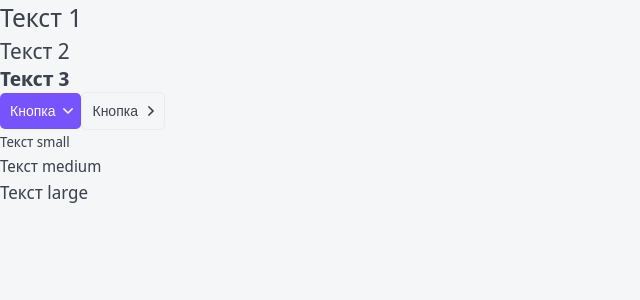
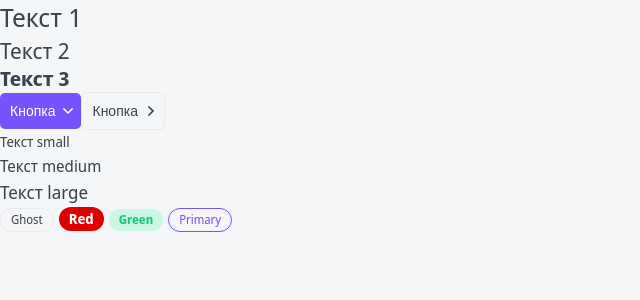
Before and after one commit to irinaWinter/app-next, a Next.js app: page / in a window 1280 px wide. Shown: the top 300 px of the page, without its empty margins (0-640 px from the left). Built offline with nearby package versions, Linux system fonts and the light colour scheme.

Commit message:
Добавляет компонент тега

```diff
--- /dev/null
+++ b/components/Tag/Tag.module.css
@@ -0,0 +1,51 @@
+.tag {
+    display: inline-block;
+    box-sizing: border-box;
+    margin-right: 5px;
+    border-radius: 20px;
+}
+
+.s {
+    padding: 5px 10px;
+
+    font-size: 12px;
+    line-height: 100%;
+}
+
+.m {
+    padding: 5px 10px;
+
+    font-size: 14px;
+    line-height: 100%;
+}
+
+.ghost {
+    border: 1px solid var(--gray-light);
+}
+
+.red {
+    color: var(--white);
+    background-color: #de0000;
+
+    font-weight: 700;
+}
+
+.grey {
+    color: var(--white);
+    background-color: #b3c0d9;
+
+    font-weight: 700;
+}
+
+.green {
+    color: var(--green);
+    background-color: var(--green-light);
+
+    font-weight: 700;
+}
+
+.primary {
+    color: var(--primary);
+    background-color: transparent;
+    border: 1px solid var(--primary);
+}
--- /dev/null
+++ b/components/Tag/Tag.tsx
@@ -0,0 +1,19 @@
+import { TagProps } from './Tag.props';
+import styles from './Tag.module.css';
+import cn from 'classnames';
+
+export const Tag = ({ size = 's', color = 'ghost', children, href, className, ...props }: TagProps): JSX.Element => {
+    return (
+        <div className={cn(styles.tag, className, {
+            [styles.s]: size === 's',
+            [styles.m]: size === 'm',
+            [styles.ghost]: color === 'ghost',
+            [styles.red]: color === 'red',
+            [styles.grey]: color === 'grey',
+            [styles.green]: color === 'green',
+            [styles.primary]: color === 'primary',
+        })} {...props}>
+            {href ? <a href={href}>{children}</a> : <>{children}</>}
+        </div >
+    )
+};
--- a/components/index.ts
+++ b/components/index.ts
@@ -1,3 +1,4 @@
 export * from './Htag/Htag'
 export * from './Button/Button'
 export * from './P/P'
+export * from './Tag/Tag'
--- a/pages/index.tsx
+++ b/pages/index.tsx
@@ -1,4 +1,4 @@
-import { Button, Htag, P } from '../components';
+import { Button, Htag, P, Tag } from '../components';
 
 export default function Home(): JSX.Element {
   return (
@@ -11,6 +11,10 @@
       <P size="s">Текст small</P>
       <P>Текст medium</P>
       <P size="l">Текст large</P>
+      <Tag size="s">Ghost</Tag>
+      <Tag size="m" color="red">Red</Tag>
+      <Tag size="s" color="green">Green</Tag>
+      <Tag color="primary">Primary</Tag>
     </>
   )
 }
```
Also changed, not shown: components/Tag/Tag.props.ts (added, +8 -0 lines).
